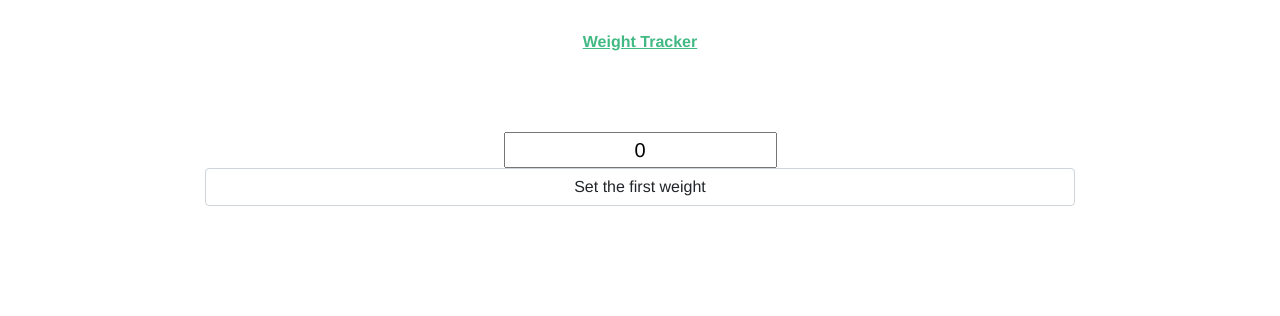
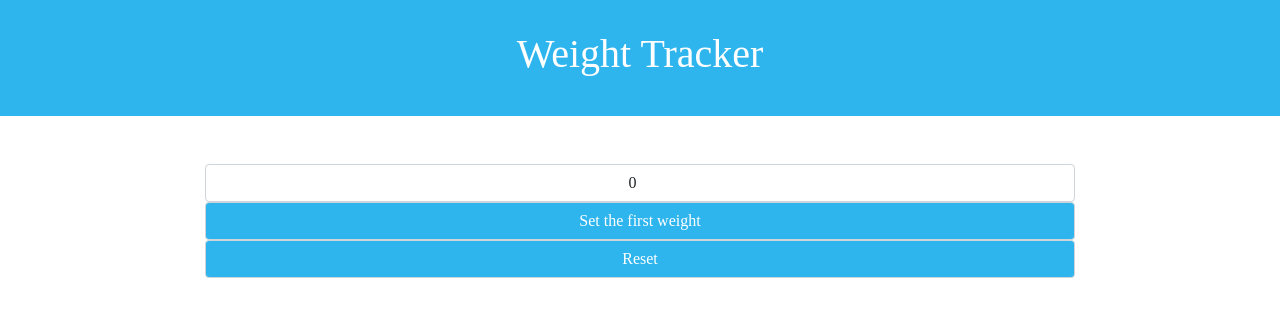
Before and after one commit to JarneSt/Weight-Tracking, a Vue app: page / in a window 1280 px wide. Shown: the top 316 px of the page. Built offline with nearby package versions, Linux system fonts and the light colour scheme.

Commit message:
Design updates and toFixed(2) bug fixed. Reset implemented if starting weight was incorrect

```diff
--- a/src/App.vue
+++ b/src/App.vue
@@ -1,13 +1,18 @@
 <template>
   <div id="nav">
-    <router-link to="/">Weight Tracker</router-link>
+    <h1>Weight Tracker</h1>
   </div>
   <router-view/>
 </template>
 
+<style scoped>
+#nav h1 {
+  color: white;
+}
+</style>
 <style>
 #app {
-  font-family: Avenir, Helvetica, Arial, sans-serif;
+  font-family: "Poppins Light",serif;
   -webkit-font-smoothing: antialiased;
   -moz-osx-font-smoothing: grayscale;
   text-align: center;
@@ -16,11 +21,13 @@
 
 #nav {
   padding: 30px;
+  background: #2fb5ee;
 }
 
 #nav a {
   font-weight: bold;
   color: #2c3e50;
+
 }
 
 #nav a.router-link-exact-active {
--- a/src/components/WeightTracking.vue
+++ b/src/components/WeightTracking.vue
@@ -1,34 +1,31 @@
 <template>
 <div class="mt-5">
-  <input placeholder="weight" class="text-align-center" v-model="weightInput">
+  <input placeholder="weight" type="number" class="text-align-center form-control" v-model="weightInput">
+  <input class="form-control " v-if="startingWeightSet === false" type="button" @click="setWeight" value="Set the first weight">
   <input class="form-control" v-if="startingWeightSet === true" type="button" @click="weightCalculation" value="Calculate weight difference">
-  <input class="form-control" v-if="startingWeightSet === false" type="button" @click="setWeight" value="Set the first weight">
+  <input type="button" class="form-control" @click="resetAll" value="Reset">
 
-
-
+  <div>
     <div class="mt-5">
       <h1 v-if="lastWeight">Last weight {{lastWeight}}</h1>
       <h1 v-if="weightInput">Current weight {{weightInput}}</h1>
-
       <div v-if="weightStatus === 0 && startingWeightSet === true && lastWeight !== 0" class="mt-5">
         <p>You have lost </p>
         <p id="weightStatus0">{{weightDifferenceFixed}} kg</p>
         <iframe src="https://giphy.com/embed/d2Z9QYzA2aidiWn6" frameBorder="0" class="giphy-embed" allowFullScreen></iframe><p><a href="https://giphy.com/gifs/snl-thumbs-up-awesome-d2Z9QYzA2aidiWn6"></a></p>    </div>
-
     </div>
-
     <div v-if="weightStatus === 1" class="mt-5">
       <p>Weight has not changed and is still</p>
       <p id="weightStatus1">{{weightDifferenceFixed}} kg</p>
       <iframe src="https://giphy.com/embed/opzWPcGA4zRVQJxHzG" frameBorder="0" class="giphy-embed" allowFullScreen></iframe><p><a href="https://giphy.com/gifs/kimsconvenience-opzWPcGA4zRVQJxHzG"></a></p>
     </div>
-
-
     <div v-if="weightStatus === 2" class="mt-5">
       <p>You have gained</p>
       <p id="weightStatus2">{{weightDifferenceFixed}} kg</p>
-      <iframe allow="fullscreen" frameBorder="0" height="480" src="https://giphy.com/embed/CvF6vRAf7QUgCvQ9KK/video"></iframe>
+      <div><iframe allow="fullscreen" frameBorder="0" height="270" src="https://giphy.com/embed/xSGJkRpfh7bPtdBkfj/video"></iframe></div>
     </div>
+  </div>
+
 </div>
 </template>
 
@@ -50,7 +47,16 @@ export default {
       return localStorage.getItem('lastWeight');
     },
     weightDifferenceFixed(){
+      if (this.weightDifference > 0){
         return this.weightDifference.toFixed(2);
+      }
+      else {
+        return this.weightDifference;
+      }
+    },
+    resetAll(){
+      localStorage.removeItem('lastWeight');
+      window.location.reload();
     }
   },
   mounted(){
@@ -72,6 +78,7 @@ export default {
     weightCalculation(){
       let lastWeight = localStorage.getItem('lastWeight');
       this.lastWeight = lastWeight;
+      if (this.weightInput > 0){
         if (lastWeight){
           if (lastWeight > this.weightInput){
             this.weightDifference = lastWeight - this.weightInput;
@@ -94,21 +101,31 @@ export default {
         else {
           localStorage.setItem('lastWeight',this.weightInput);
         }
+      }else if (this.weightInput <= 0) {
+        alert('Please use a value above 0')
+      }
 
       this.$forceUpdate;
     },
     setWeight(){
+      if (this.weightInput > 0){
         localStorage.setItem('lastWeight',this.weightInput);
         let lstWeight = localStorage.getItem('lastWeight');
         this.lastWeight = lstWeight;
         this.$forceUpdate;
         this.startingWeightSet = true;
       }
+    }
   },
 }
 </script>
 
 <style scoped>
+input[type=button]{
+  background: #2fb5ee;
+  color: white;
+}
+
 #weightStatus0{
   color: green;
 }
```
Lines whose indentation alone changed are shown as unchanged.
